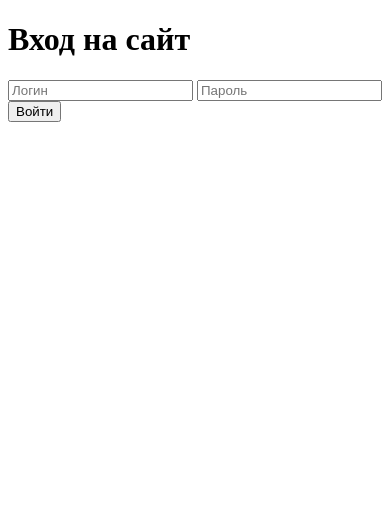
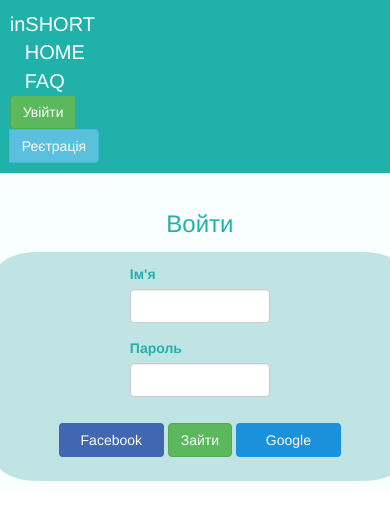
Before and after one commit to klochkov1/inshort_2020, a Django app: page /accounts/login/ in a window 390 px wide. Shown: the top 520 px of the page. Run offline with Django 3.2, Linux system fonts and the light colour scheme; some libraries are stand-ins or nearby versions.

Commit message:
Add page FAQ,Login,

```diff
--- a/accounts/static/css/style.css
+++ b/accounts/static/css/style.css
@@ -4,18 +4,102 @@ body{
     overflow:  hidden;
 }
 
-#header
+body {
+    margin: 0;
+    padding: 0;
+	background-color:#f9ffff;
+    overflow-x: hidden;
+}
+.title{
+    font-size: 20px;
+    color:white;
+}
+.header
 {
- background-color: #20b1aa;
+   width: 100%;
+   height: 15%;
+}
+.menu{
+
+    border-radius: 2%;
+
+}
+.menu-item{
+    padding-left: 5%;
+}
+.form-group{
+    width: 40%;
+    margin: 0 auto;
+    border-radius: 10%;
+    background:#c0e4e4;
+}
+  .content-menu .menu-item a {
     position: relative;
-
+    z-index: 1;
+    text-transform: uppercase;
+    text-align: center;
+    color: white;
+    cursor: pointer;
+    color:white;
+    font-size: 20px;
+    text-decoration: none;
+    text-transform: uppercase;
+    transition: 0.5s;
+  }
+  .content-menu .menu-item a:hover {
+    color: #fff;
+  }
+  .content-menu .menu-item a:hover::before {
+    content: '';
+    position: absolute;
+    width: 100%;
+    background: #258fd6;
+    transition: 0.5s;
+    animation: animate .5s linear forwards;
+  }
+  @keyframes animate {
+    0% {
+      top: calc(50% - 2px);
+      left: -100%;
+      height: 4px;
+      z-index: 1;
+    }
+    50% {
+      top: calc(50% - 2px);
+      left: 0;
+      height: 4px;
+      z-index: 1;
+    }
+    100% {
+      top: 0;
+      left: 0;
+      height: 100%;
+      z-index: -1;
+    }
+  }
+  .menu .animation {
+    position: absolute;
+    height: 100%;
+    transition: all .5s ease 0s;
+    border-radius: 8px;
 }
 .row
 {
     position: relative;
-    background-color: #20b2aa;
-    padding: 1.5%;
+    background-color: #20b1aa;
+    padding-top: 2.5%;
+    padding-bottom: 2.5%;
+    padding-left:2.5%;
+
+	height: 15%;
 }
+.headline{
+	position: relative;
+    margin-top: 5%;
+    margin-right: 5%;
+	margin-bottom:5%;
+}
+
 .col-xs-6
 {
     position: absolute;
--- a/accounts/templates/registration/login.html
+++ b/accounts/templates/registration/login.html
@@ -1,20 +1,64 @@
 <!DOCTYPE html>
 <html lang="ru">
+    {% load static %}
     <head>
-    <meta charset="UTF-8">
-    <title>Login</title>
+        <link rel="stylesheet" href="{% static "css/style.css" %}" />
+        <link rel="stylesheet" href="https://maxcdn.bootstrapcdn.com/bootstrap/3.3.7/css/bootstrap.min.css"
+        integrity="sha384-BVYiiSIFeK1dGmJRAkycuHAHRg32OmUcww7on3RYdg4Va+PmSTsz/K68vbdEjh4u" crossorigin="anonymous">
     </head>
 <body>
-    <h1>Вход на сайт</h1>
+    <div class="row">
+        <div class="col-6 col-md-4 title">
+            inSHORT
+        </div>
+            <div class="col-6 col-md-6">
+          <div class="content-menu">
+            <div class="col-6 col-md-4 menu-item"><a href="#">Home</a></div>
+            <div  class="col-6 col-md-4 menu-item"><a href="#">FAQ</a></div>
+          </div>
+          <div class="animation"></div>
+        </div>
+        <div class="header-block btn-group col-6 col-md-2"  role="group" aria-label="...">
+          <div class="btn-group" role="group">
+            <button type="button" class="btn btn-success">Увійти</button>
+          </div>
+          <div class="btn-group" role="group">
+            <button type="button" class="btn btn-info">Реєтрація </button>
+          </div>
+        </div>
+
+    </div>
+    <div class="row registrate">
+        <h3 class="text-center ">Войти</h3>
+       <div >
+        <div class="container col-md-4 col-md-offset-4 ">
+            <form method="post" class="form">
+                {% csrf_token %}
                 {% if error %}
                 <div style="color:red;">{{ error }}</div>
                 {% endif %}
-    <form method="post">
-        {% csrf_token %}
-        <input type="text" name="username" placeholder="Логин">
-        <input type="password" name="password" placeholder="Пароль">
-        <input type="submit" value="Войти">
+                <div class="col-xs-12">
+                    <div class="form-group">
+                        <label for="username" class="cols-sm-2 control-label">Ім'я</label>
+                    <input type="text"  name="username" class="form-control" />
+                    </div>
+                </div>
+                <div class="col-xs-12">
+                    <div class="form-group">
+                        <label for="username" class="cols-sm-2 control-label">Пароль</label>
+                        <input type="password" name="password" class="form-control" />
+                    </div>
+                </div>
+                <div class="text-center col-xs-12 container">
+                    <button class="btn btn-facebook"  > Facebook</button>
+                    <button type="submit" class="btn btn-success">Зайти</button>
+                    <button  class=" btn btn-twitter"  >Google</button>
+                </div>
             </form>
+        </div>
+        </div>
+    </div>
+</body>
 
 </body>
 </html>
--- a/home/static/script/menu.js
+++ b/home/static/script/menu.js
@@ -27,14 +27,10 @@ $(function() {
 var btn = document.querySelector(".btn_modal_window");
 console.log(btn);
 var span = document.querySelector(".close_modal_window");
-
-
 console.log(btn);
 btn.addEventListener('click', function () {
    modal.style.display = "block";
 })
-
-
 span.addEventListener('click', function () {
    modal.style.display = "none";
 })
--- a/home/urls.py
+++ b/home/urls.py
@@ -3,5 +3,5 @@ from django.urls import path
 from . import views
 
 urlpatterns = [
-    path('', views.home, name='home'),
+    path('', views.home, name='index'),
 ]
--- a/inshort/urls.py
+++ b/inshort/urls.py
@@ -17,6 +17,7 @@ from django.contrib import admin
 from django.urls import path, include
 
 urlpatterns = [
+     path('home/', include('home.urls')),
     path('', include('home.urls')),
     path('', include('custom_urls.urls')),
     path('admin/', admin.site.urls),
```
Also changed, not shown: accounts/templates/registration/register.html (+19 -9 lines), home/static/css/faq.css (added, +229 -0 lines), home/templates/FAQ.html (added, +70 -0 lines). Lines whose indentation alone changed are shown as unchanged.
